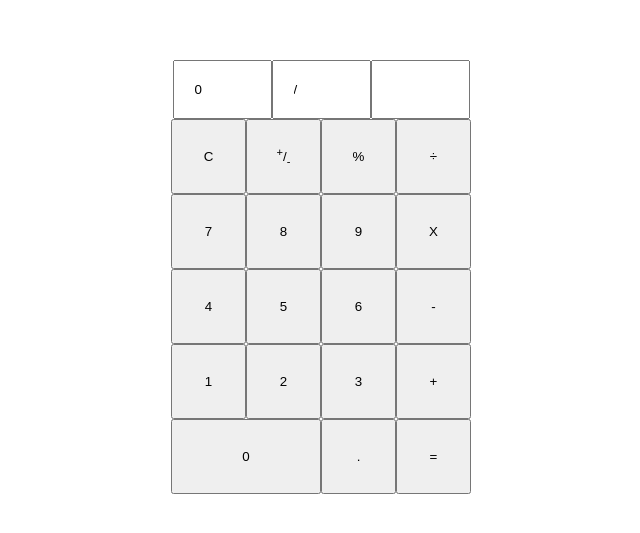
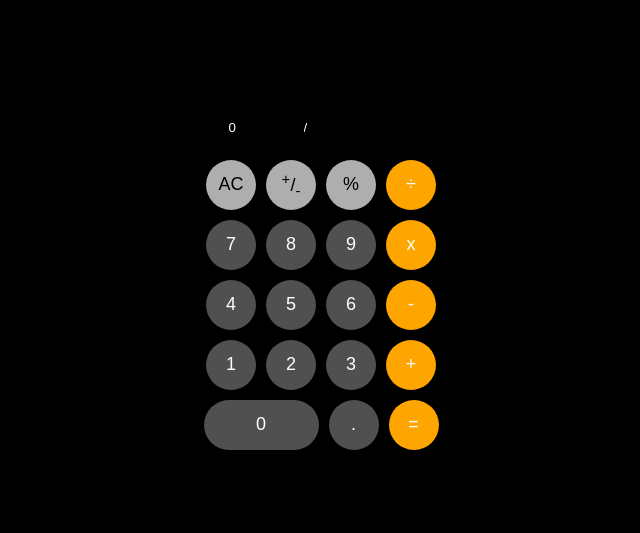
Before and after one commit to rmpalgo/js-calculator, a plain HTML site: page index.html in a window 1280 px wide. Shown: the part 123-656 px from the top of the page, without its empty margins (319-959 px from the left). Drawn offline with Linux system fonts and the light colour scheme.

Commit message:
Feat: design similar to app calculator.

```diff
--- a/css/main.css
+++ b/css/main.css
@@ -4,6 +4,7 @@
 
 body {
     margin: 0;
+    background: #000;
 }
 
 .row {
@@ -24,16 +25,38 @@ body {
 
 div button {
     display: block;
-    height: 75px;
-    width: 75px;
+    height: 50px;
+    width: 50px;
+    border-radius: 25px;
+    margin: 5px;
+    font-size: 18px;
+    border: transparent;
+    background-color: #505050;
+    color: #ffffff;
 }
 
 div input {
+    color: #ffffff;
     display: block;
-    width: 99px;
+    width: 75px;
     padding: 20px;
+    background: #000;
+    border: transparent;
+}
+
+#row-2 button {
+    background-color: #D4D4D4D2;
+    color: #000000;
+}
+
+#row-2 button:last-child {
+    color: #ffffff;
+}
+
+#main-container div.row button:last-child {
+    background: orange;
 }
 
 #zero {
-    width: 150px;
+    width: 115px;
 }
--- a/index.html
+++ b/index.html
@@ -13,8 +13,8 @@
             <input type="text" value="" readonly>
         </div>
 
-        <div class="row">
-            <button>C</button>
+        <div class="row" id="row-2">
+            <button>AC</button>
             <button><sup>+</sup>/<sub>-</sub></button>
             <button>%</button>
             <button>÷</button>
@@ -24,7 +24,7 @@
             <button>7</button>
             <button>8</button>
             <button>9</button>
-            <button>X</button>
+            <button>x</button>
         </div>
 
         <div class="row">
```
